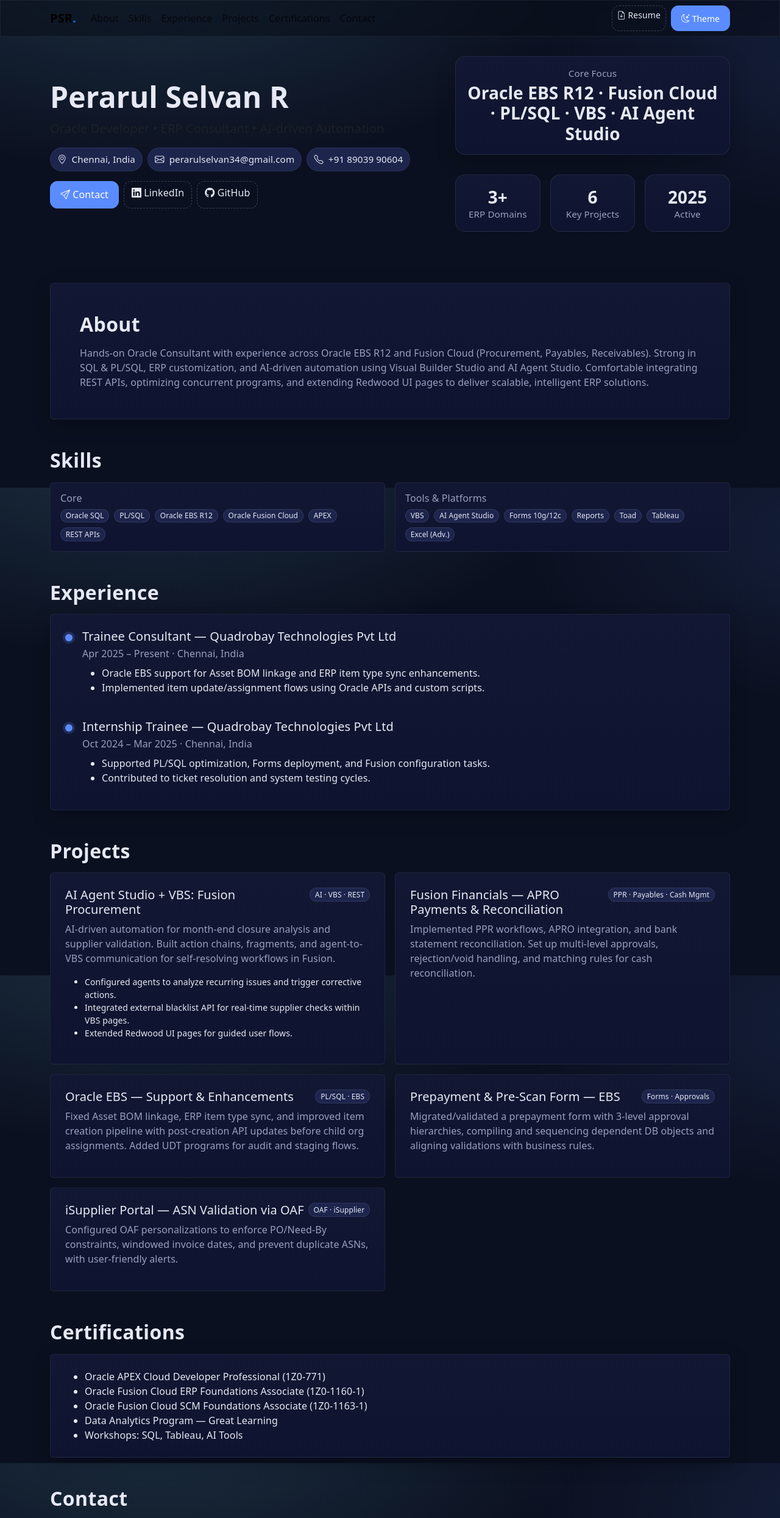
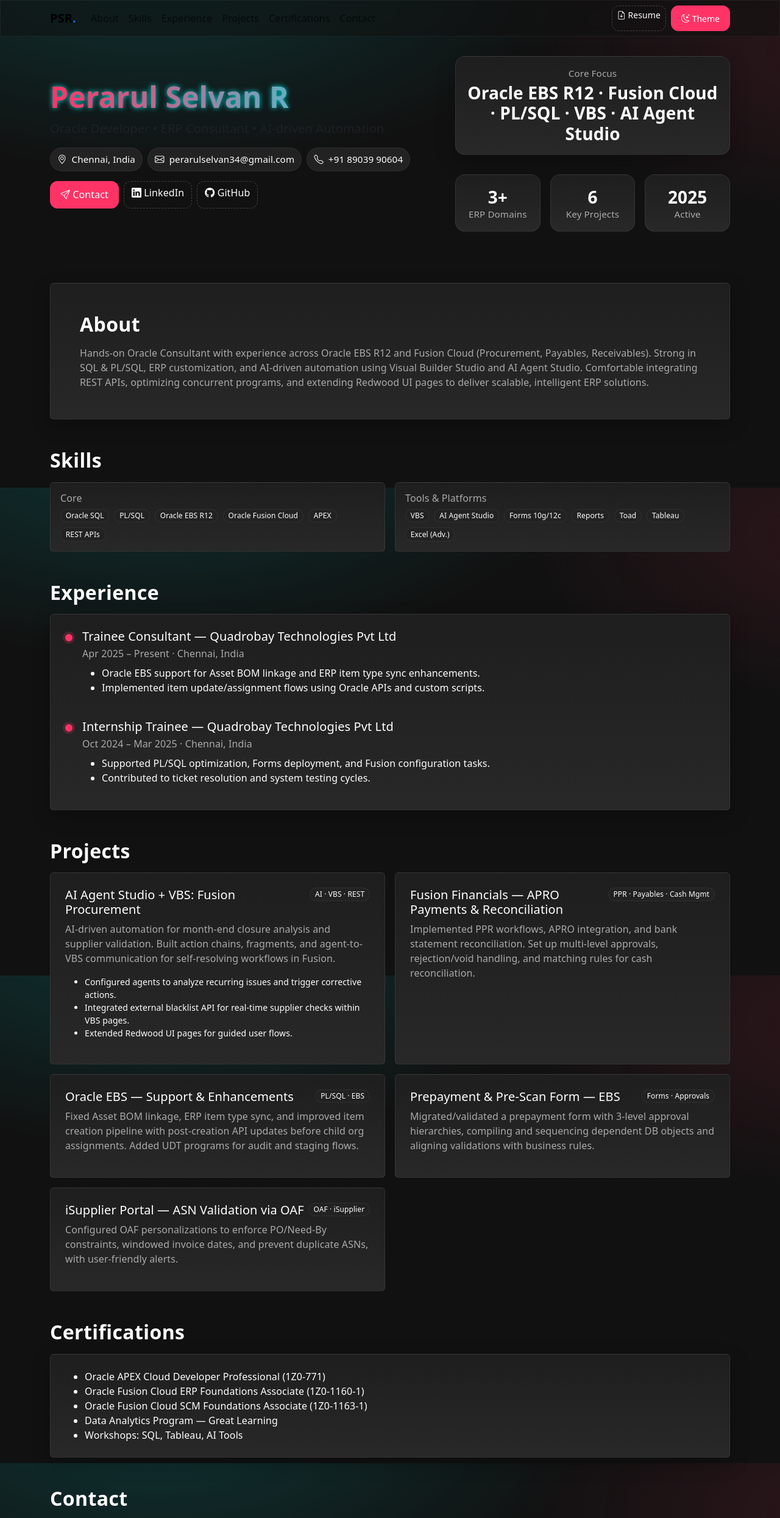
Before and after one commit to Perarul/perarul-portfolio, a plain HTML site: page index.html in a window 1280 px wide. Shown: the top 2490 px of the page at 61% size. Drawn offline with nearby package versions, Linux system fonts and the light colour scheme.

Commit message:
Revamp styles and add AOS for animations
Updated color palette and interactive effects for improved visual appeal. Added AOS library for animations and enhanced card styles.

```diff
--- a/index.html
+++ b/index.html
@@ -8,16 +8,20 @@
   <meta name="author" content="Perarul Selvan R">
   <link href="https://cdn.jsdelivr.net/npm/bootstrap@5.3.3/dist/css/bootstrap.min.css" rel="stylesheet">
   <link href="https://cdn.jsdelivr.net/npm/bootstrap-icons@1.11.3/font/bootstrap-icons.css" rel="stylesheet">
+  <link href="https://unpkg.com/aos@2.3.4/dist/aos.css" rel="stylesheet">
   <style>
+    /* -------------------------------------- */
+    /* COLOR PALETTE: HIGH-CONTRAST & VIBRANT */
+    /* -------------------------------------- */
     :root {
-      --bg: #0b1020;
-      --surface: #121833;
-      --card: #0e1430;
-      --text: #e6e9f5;
-      --muted: #98a0c0;
-      --brand: #5b8cff;
-      --brand-2: #7ce7ff;
-      --pill: #1d254d;
+      --bg: #111111; /* Deeper black for high contrast */
+      --surface: #1e1e1e;
+      --card: #282828;
+      --text: #FFFFFF; /* Pure white for maximum pop */
+      --muted: #aaaaaa;
+      --brand: #FF3366; /* HOT PINK/CORAL: Primary vibrant accent */
+      --brand-2: #00FFFF; /* NEON CYAN: Secondary vibrant accent */
+      --pill: #222222;
     }
     [data-theme="light"] {
       --bg: #f5f7fb;
@@ -25,23 +29,73 @@
       --card: #ffffff;
       --text: #14172a;
       --muted: #475069;
-      --brand: #2458ff;
-      --brand-2: #00bcd4;
+      --brand: #FF3366; /* HOT PINK/CORAL */
+      --brand-2: #00FFFF; /* NEON CYAN */
       --pill: #eef2ff;
     }
     html, body { height: 100%; }
     body {
-      background: radial-gradient(1200px 600px at 20% -10%, rgba(124,231,255,.15), transparent 60%),
-                  radial-gradient(1000px 500px at 110% 10%, rgba(91,140,255,.12), transparent 55%),
+      /* Updated radial gradients with new vibrant colors */
+      background: radial-gradient(1200px 600px at 20% -10%, rgba(0,255,255,.15), transparent 60%), /* brand-2 */
+                  radial-gradient(1000px 500px at 110% 10%, rgba(255,51,102,.12), transparent 55%), /* brand */
                   var(--bg);
       color: var(--text);
       font-family: ui-sans-serif, system-ui, -apple-system, Segoe UI, Roboto, Helvetica, Arial;
       letter-spacing: .1px;
     }
-    a { color: var(--brand); }
+
+    /* -------------------------------------- */
+    /* INTERACTIVE EFFECTS (CSS) */
+    /* -------------------------------------- */
+    a {
+      color: var(--brand);
+      transition: color 0.2s ease-out, transform 0.2s ease-out;
+    }
+    a:hover {
+      color: var(--brand-2); /* High-contrast feedback on links */
+      transform: translateY(-2px); /* Subtle vertical shift */
+    }
+    .card {
+      background: linear-gradient(180deg, var(--surface), var(--card));
+      border: 1px solid rgba(255,255,255,.08);
+      color: var(--text);
+      transition: transform 0.3s ease-in-out, box-shadow 0.3s ease-in-out; /* Enable smooth transitions */
+      cursor: pointer;
+    }
+    .card:hover {
+        transform: scale(1.01); /* Subtle grow effect on hover */
+        box-shadow: 0 15px 30px rgba(255, 51, 102, 0.25); /* Colorful glow effect */
+    }
+    .badge-skill {
+      background: var(--pill);
+      color: var(--text);
+      border: 1px solid rgba(255,255,255,.06);
+      font-weight: 500;
+      transition: background 0.2s ease;
+    }
+    .badge-skill:hover {
+        background: var(--brand); /* Colorful hover on pills */
+    }
+
+    /* Hero Heading Gradient & Animation */
+    .hero-heading {
+        font-weight: 900 !important;
+        background: linear-gradient(90deg, var(--brand), var(--brand-2));
+        -webkit-background-clip: text;
+        -webkit-text-fill-color: transparent;
+        background-clip: text;
+        animation: text-glow 2s infinite alternate; /* Subtle breathing animation */
+    }
+
+    @keyframes text-glow {
+        from { filter: drop-shadow(0 0 1px rgba(255, 51, 102, 0.4)); }
+        to { filter: drop-shadow(0 0 4px rgba(0, 255, 255, 0.8)); }
+    }
+    /* End Interactive Effects */
+
     .nav-glass {
       backdrop-filter: blur(8px);
-      background: rgba(10,13,25,.55);
+      background: rgba(17, 17, 17, .55); /* Updated to new BG color */
       border: 1px solid rgba(255,255,255,.06);
     }
     [data-theme="light"] .nav-glass {
@@ -51,17 +105,6 @@
     .hero {
       padding: 92px 0 60px;
     }
-    .badge-skill {
-      background: var(--pill);
-      color: var(--text);
-      border: 1px solid rgba(255,255,255,.08);
-      font-weight: 500;
-    }
-    .card {
-      background: linear-gradient(180deg, var(--surface), var(--card));
-      border: 1px solid rgba(255,255,255,.06);
-      color: var(--text);
-    }
     .card .text-muted { color: var(--muted) !important; }
     .section-title {
       font-weight: 800;
@@ -70,8 +113,8 @@
     .btn-brand {
       --bs-btn-bg: var(--brand);
       --bs-btn-border-color: var(--brand);
-      --bs-btn-hover-bg: #355fff;
-      --bs-btn-hover-border-color: #355fff;
+      --bs-btn-hover-bg: #E6004C; /* Slightly darker pink */
+      --bs-btn-hover-border-color: #E6004C;
       --bs-btn-color: #fff;
       border-radius: 12px;
       padding: .6rem 1rem;
@@ -84,7 +127,7 @@
     }
     .timeline-dot {
       width: 12px; height: 12px; border-radius: 50%; background: var(--brand);
-      box-shadow: 0 0 0 4px rgba(91,140,255,.2);
+      box-shadow: 0 0 0 4px rgba(255,51,102,.2);
     }
     .footer {
       border-top: 1px solid rgba(255,255,255,.08);
@@ -139,7 +182,6 @@
   </script>
 </head>
 <body>
-  <!-- Nav -->
   <nav class="navbar navbar-expand-lg fixed-top nav-glass">
     <div class="container">
       <a class="navbar-brand fw-bold" href="#top">PSR<span class="text-primary">.</span></a>
@@ -165,12 +207,11 @@
     </div>
   </nav>
 
-  <!-- Hero -->
   <header id="top" class="hero">
     <div class="container">
       <div class="row align-items-center gy-4">
         <div class="col-lg-7">
-          <h1 class="display-5 fw-bold">Perarul Selvan R</h1>
+          <h1 class="display-5 fw-bold hero-heading">Perarul Selvan R</h1>
           <p class="lead text-muted">Oracle Developer • ERP Consultant • AI-driven Automation</p>
           <div class="d-flex flex-wrap gap-2 my-3">
             <span class="icon-pill"><i class="bi bi-geo-alt"></i> Chennai, India</span>
@@ -198,10 +239,9 @@
     </div>
   </header>
 
-  <!-- About -->
   <section id="about" class="py-4">
     <div class="container">
-      <div class="card p-4 p-md-5 shadow-soft">
+      <div class="card p-4 p-md-5 shadow-soft" data-aos="fade-up">
         <h2 class="section-title mb-3">About</h2>
         <p class="mb-0 text-muted">
           Hands-on Oracle Consultant with experience across Oracle EBS R12 and Fusion Cloud (Procurement, Payables, Receivables).
@@ -212,13 +252,12 @@
     </div>
   </section>
 
-  <!-- Skills -->
   <section id="skills" class="py-4">
     <div class="container">
-      <h2 class="section-title mb-3">Skills</h2>
+      <h2 class="section-title mb-3" data-aos="fade-up">Skills</h2>
       <div class="row g-3">
         <div class="col-lg-6">
-          <div class="card p-3 h-100">
+          <div class="card p-3 h-100" data-aos="fade-right">
             <h6 class="text-muted">Core</h6>
             <div class="d-flex flex-wrap gap-2">
               <span class="badge rounded-pill badge-skill">Oracle SQL</span>
@@ -231,7 +270,7 @@
           </div>
         </div>
         <div class="col-lg-6">
-          <div class="card p-3 h-100">
+          <div class="card p-3 h-100" data-aos="fade-left">
             <h6 class="text-muted">Tools & Platforms</h6>
             <div class="d-flex flex-wrap gap-2">
               <span class="badge rounded-pill badge-skill">VBS</span>
@@ -248,11 +287,10 @@
     </div>
   </section>
 
-  <!-- Experience -->
   <section id="experience" class="py-4">
     <div class="container">
-      <h2 class="section-title mb-3">Experience</h2>
-      <div class="card p-4 shadow-soft">
+      <h2 class="section-title mb-3" data-aos="fade-up">Experience</h2>
+      <div class="card p-4 shadow-soft" data-aos="fade-up">
         <div class="row g-4">
           <div class="col-md-12">
             <div class="d-flex align-items-start gap-3">
@@ -285,14 +323,13 @@
     </div>
   </section>
 
-  <!-- Projects -->
   <section id="projects" class="py-4">
     <div class="container">
-      <h2 class="section-title mb-3">Projects</h2>
+      <h2 class="section-title mb-3" data-aos="fade-up">Projects</h2>
 
       <div class="row g-3">
         <div class="col-lg-6">
-          <div class="card p-4 h-100">
+          <div class="card p-4 h-100" data-aos="zoom-in" data-aos-delay="100">
             <div class="d-flex justify-content-between align-items-start">
               <h5>AI Agent Studio + VBS: Fusion Procurement</h5>
               <span class="badge rounded-pill badge-skill">AI · VBS · REST</span>
@@ -307,7 +344,7 @@
         </div>
 
         <div class="col-lg-6">
-          <div class="card p-4 h-100">
+          <div class="card p-4 h-100" data-aos="zoom-in" data-aos-delay="200">
             <div class="d-flex justify-content-between align-items-start">
               <h5>Fusion Financials — APRO Payments & Reconciliation</h5>
               <span class="badge rounded-pill badge-skill">PPR · Payables · Cash Mgmt</span>
@@ -317,7 +354,7 @@
         </div>
 
         <div class="col-lg-6">
-          <div class="card p-4 h-100">
+          <div class="card p-4 h-100" data-aos="zoom-in" data-aos-delay="300">
             <div class="d-flex justify-content-between align-items-start">
               <h5>Oracle EBS — Support & Enhancements</h5>
               <span class="badge rounded-pill badge-skill">PL/SQL · EBS</span>
@@ -327,7 +364,7 @@
         </div>
 
         <div class="col-lg-6">
-          <div class="card p-4 h-100">
+          <div class="card p-4 h-100" data-aos="zoom-in" data-aos-delay="400">
             <div class="d-flex justify-content-between align-items-start">
               <h5>Prepayment & Pre-Scan Form — EBS</h5>
               <span class="badge rounded-pill badge-skill">Forms · Approvals</span>
@@ -337,7 +374,7 @@
         </div>
 
         <div class="col-lg-6">
-          <div class="card p-4 h-100">
+          <div class="card p-4 h-100" data-aos="zoom-in" data-aos-delay="500">
             <div class="d-flex justify-content-between align-items-start">
               <h5>iSupplier Portal — ASN Validation via OAF</h5>
               <span class="badge rounded-pill badge-skill">OAF · iSupplier</span>
@@ -349,11 +386,10 @@
     </div>
   </section>
 
-  <!-- Certifications -->
   <section id="certs" class="py-4">
     <div class="container">
-      <h2 class="section-title mb-3">Certifications</h2>
-      <div class="card p-4 shadow-soft">
+      <h2 class="section-title mb-3" data-aos="fade-up">Certifications</h2>
+      <div class="card p-4 shadow-soft" data-aos="fade-up">
         <ul class="mb-0">
           <li>Oracle APEX Cloud Developer Professional (1Z0-771)</li>
           <li>Oracle Fusion Cloud ERP Foundations Associate (1Z0-1160-1)</li>
@@ -365,13 +401,12 @@
     </div>
   </section>
 
-  <!-- Contact -->
   <section id="contact" class="py-4">
     <div class="container">
-      <h2 class="section-title mb-3">Contact</h2>
+      <h2 class="section-title mb-3" data-aos="fade-up">Contact</h2>
       <div class="row g-3">
         <div class="col-lg-7">
-          <div class="card p-4 h-100">
+          <div class="card p-4 h-100" data-aos="fade-right">
             <form action="https://formspree.io/f/xknlbqwd" method="POST">
               <div class="row g-3">
                 <div class="col-md-6">
@@ -395,7 +430,7 @@
           </div>
         </div>
         <div class="col-lg-5">
-          <div class="card p-4 h-100">
+          <div class="card p-4 h-100" data-aos="fade-left">
             <h6 class="text-muted">Links</h6>
             <ul class="list-unstyled mb-3">
               <li class="mb-2"><i class="bi bi-linkedin"></i> <a target="_blank" rel="noopener" href="https://www.linkedin.com/in/perarul-selvan-00a40b243">LinkedIn</a></li>
@@ -421,5 +456,13 @@
     document.getElementById('y').textContent = new Date().getFullYear();
   </script>
   <script src="https://cdn.jsdelivr.net/npm/bootstrap@5.3.3/dist/js/bootstrap.bundle.min.js"></script>
+
+  <script src="https://unpkg.com/aos@2.3.4/dist/aos.js"></script>
+  <script>
+    AOS.init({
+      duration: 800, // Animation duration in milliseconds
+      once: true     // Only animate once as user scrolls down
+    });
+  </script>
 </body>
 </html>
```
